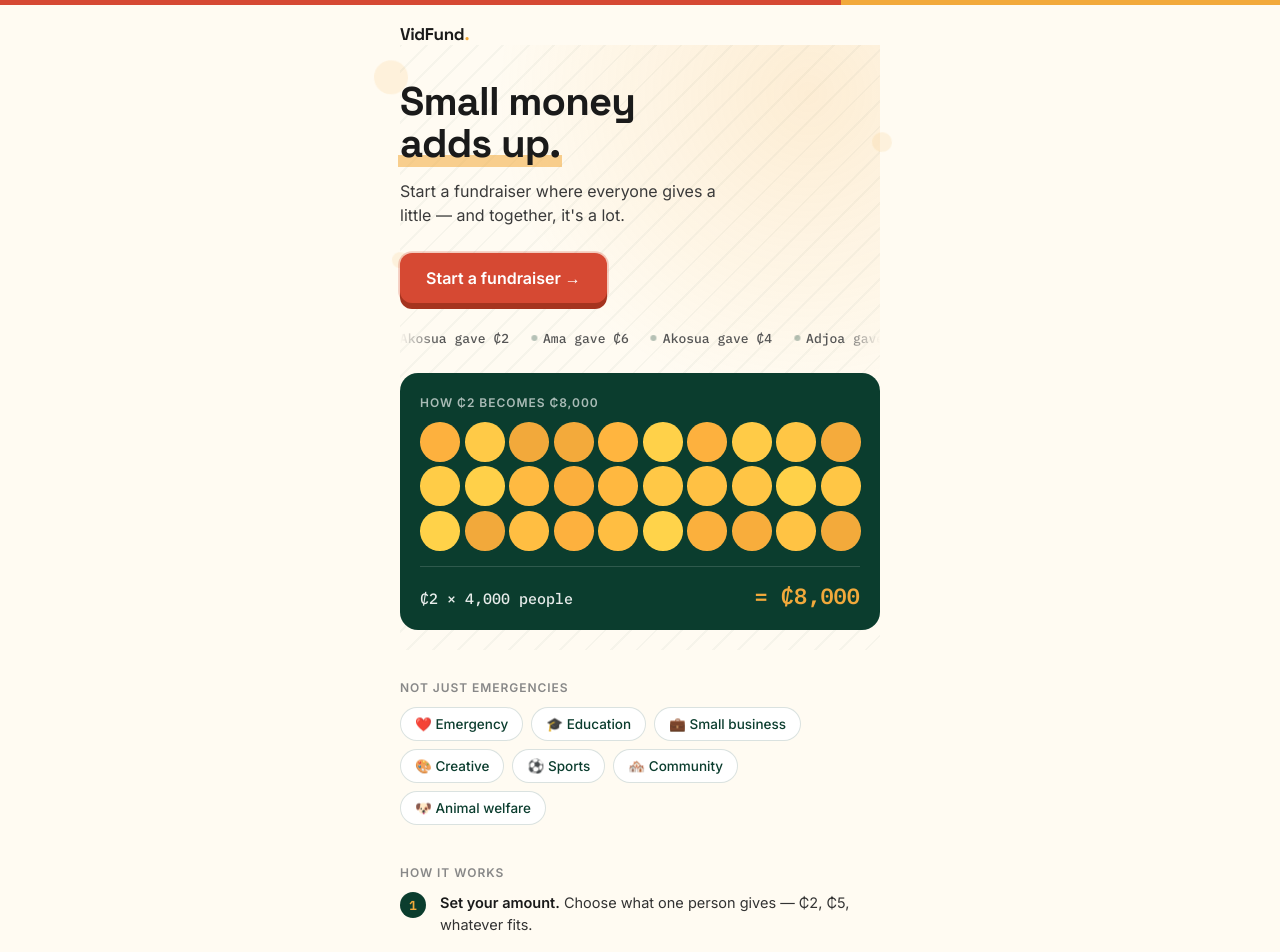
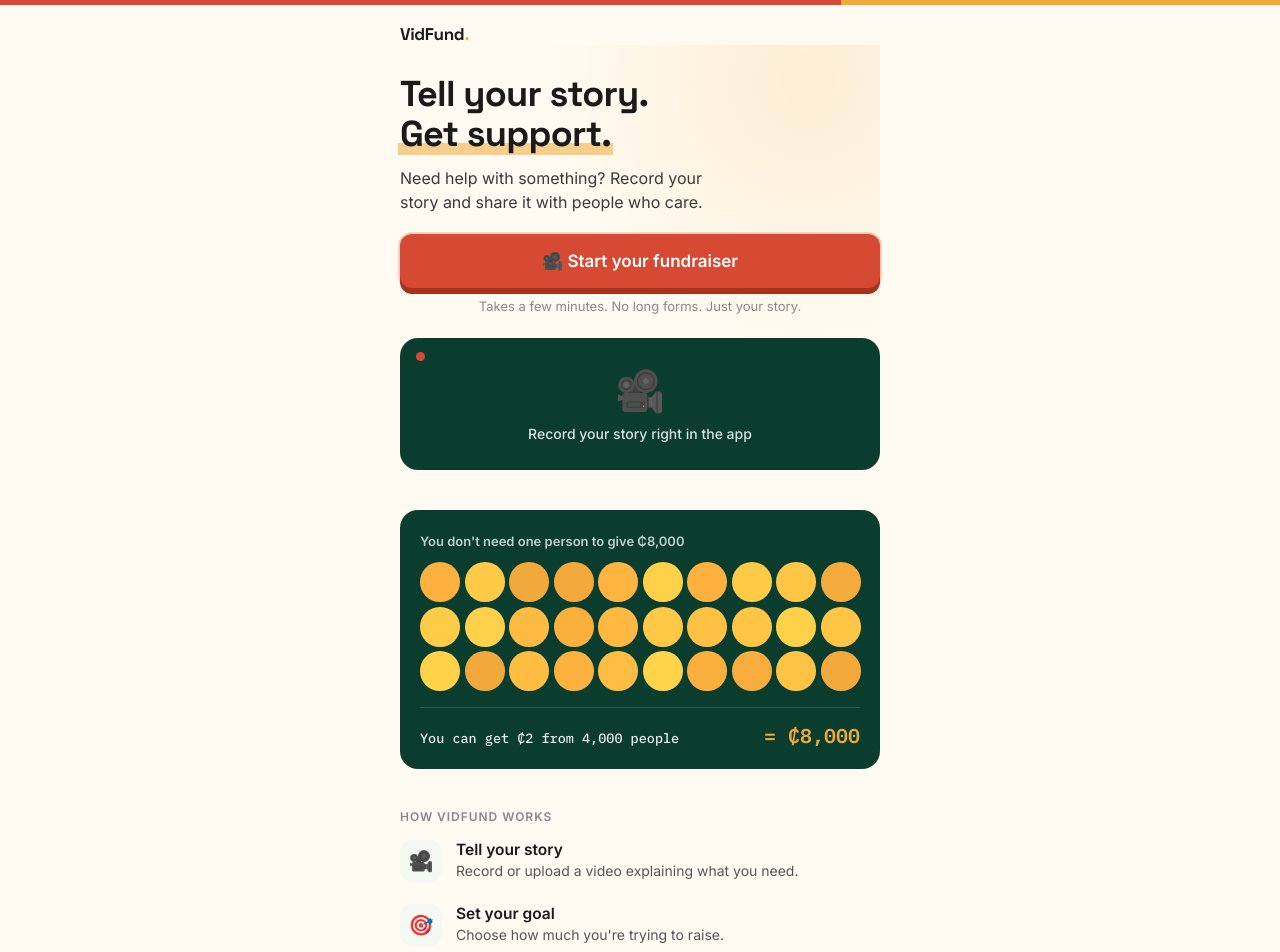
Before and after one commit to yhuuuugr/VidFund, a Next.js app: page / in a window 1280 px wide. Shown: the top 952 px of the page. Built offline with nearby package versions, Linux system fonts and the light colour scheme.

Commit message:
Redesign homepage for the creator, not the donor: 'Tell your story, get support' hero, coin philosophy reframed, categories removed, simple 3-step process

```diff
--- a/app/page.js
+++ b/app/page.js
@@ -3,16 +3,7 @@
 import { useEffect, useRef } from 'react';
 import Link from 'next/link';
 
-const NAMES = ['Ama', 'Kwame', 'Efua', 'Kofi', 'Adjoa', 'Yaw', 'Akosua', 'Kwesi', 'Abena', 'Nana'];
-const AMOUNTS = ['₵2', '₵4', '₵6', '₵2', '₵10'];
-
-const CATEGORIES = [
-  '❤️ Emergency', '🎓 Education', '💼 Small business', '🎨 Creative',
-  '⚽ Sports', '🏘️ Community', '🐶 Animal welfare',
-];
-
 export default function Home() {
-  const tickerRef = useRef(null);
   const totalRef = useRef(null);
   const coinGridRef = useRef(null);
 
@@ -40,20 +31,6 @@ export default function Home() {
       if (progress < 1) requestAnimationFrame(countUp);
     }
     const timer = setTimeout(() => requestAnimationFrame(countUp), 800);
-
-    function randomItem() {
-      const n = NAMES[Math.floor(Math.random() * NAMES.length)];
-      const a = AMOUNTS[Math.floor(Math.random() * AMOUNTS.length)];
-      return `${n} gave ${a}`;
-    }
-    if (tickerRef.current) {
-      const items = Array.from({ length: 10 }, randomItem);
-      const html = [...items, ...items]
-        .map((t) => `<span class="ticker-item"><span class="live-dot"></span>${t}</span>`)
-        .join('');
-      tickerRef.current.innerHTML = html;
-    }
-
     return () => clearTimeout(timer);
   }, []);
 
@@ -64,62 +41,68 @@ export default function Home() {
       <div className="flag-rule" />
 
       <div className="wrap">
-        <div className="float-coin" style={{ width: 34, top: 60, left: -6, animationDelay: '0s' }} />
-        <div className="float-coin" style={{ width: 20, top: 140, right: 8, animationDelay: '1.4s' }} />
-        <div className="float-coin" style={{ width: 16, top: 260, left: 12, animationDelay: '2.8s' }} />
-
         <header className="top">
           <div className="wordmark">VidFund<span className="dot">.</span></div>
         </header>
 
+        {/* Hero: speaks directly to the person who needs help, not a generic donor pitch */}
         <section className="hero">
-          <h1>Small money<br /><span className="accent">adds up.</span></h1>
-          <p className="sub">Start a fundraiser where everyone gives a little — and together, it's a lot.</p>
+          <h1>Tell your story.<br /><span className="accent">Get support.</span></h1>
+          <p className="sub">Need help with something? Record your story and share it with people who care.</p>
+
           <div className="cta-wrap">
-            <Link href="/create" className="cta">Start a fundraiser →</Link>
+            <Link href="/create" className="cta">🎥 Start your fundraiser</Link>
           </div>
+          <p className="reassure">Takes a few minutes. No long forms. Just your story.</p>
 
-          <div className="ticker-wrap">
-            <div className="ticker-track" ref={tickerRef} />
+          {/* Visual cue: this is a video-first platform */}
+          <div className="recordCard">
+            <div className="recordDot" />
+            <div className="recordIcon">🎥</div>
+            <div className="recordCaption">Record your story right in the app</div>
           </div>
+        </section>
 
+        {/* The philosophy: explains WHY small suggested amounts work, to the creator */}
+        <section className="philosophy">
           <div className="tally">
-            <div className="tally-label">How ₵2 becomes ₵8,000</div>
+            <div className="tally-label">You don't need one person to give ₵8,000</div>
             <div className="coin-grid" ref={coinGridRef} />
             <div className="tally-sum">
-              <span>₵2 × 4,000 people</span>
+              <span>You can get ₵2 from 4,000 people</span>
               <span className="total" ref={totalRef}>= ₵0</span>
             </div>
           </div>
         </section>
 
-        <section className="categories">
-          <div className="categories-label">Not just emergencies</div>
-          <div className="chip-row">
-            {CATEGORIES.map((c) => (
-              <div className="chip" key={c}>{c}</div>
-            ))}
-          </div>
-        </section>
-
+        {/* Three steps — the whole process, nothing else */}
         <section className="how">
-          <div className="categories-label">How it works</div>
+          <div className="how-title">How VidFund works</div>
           <div className="how-item">
-            <div className="how-num">1</div>
-            <div className="how-text"><strong>Set your amount.</strong> Choose what one person gives — ₵2, ₵5, whatever fits.</div>
+            <div className="how-emoji">🎥</div>
+            <div>
+              <div className="how-step-title">Tell your story</div>
+              <div className="how-step-text">Record or upload a video explaining what you need.</div>
+            </div>
           </div>
           <div className="how-item">
-            <div className="how-num">2</div>
-            <div className="how-text"><strong>Share the link.</strong> Post it to WhatsApp, TikTok, wherever your people are.</div>
+            <div className="how-emoji">🎯</div>
+            <div>
+              <div className="how-step-title">Set your goal</div>
+              <div className="how-step-text">Choose how much you're trying to raise.</div>
+            </div>
           </div>
           <div className="how-item">
-            <div className="how-num">3</div>
-            <div className="how-text"><strong>Watch it add up.</strong> Every small gift moves you closer to the goal.</div>
+            <div className="how-emoji">🔗</div>
+            <div>
+              <div className="how-step-title">Get your link</div>
+              <div className="how-step-text">Share it on WhatsApp, TikTok, Instagram, anywhere.</div>
+            </div>
           </div>
         </section>
 
         <footer>
-          <Link href="/create" className="foot-cta">Start a fundraiser</Link>
+          <Link href="/create" className="foot-cta">Start your fundraiser</Link>
           <div className="tag">VidFund — built for Ghana</div>
         </footer>
       </div>
@@ -147,50 +130,74 @@ const styles = `
   }
   @keyframes shimmer { 0%, 100% { background-position: 0% 0; } 50% { background-position: 8% 0; } }
   .wrap { max-width: 480px; margin: 0 auto; padding: 0 20px; position: relative; font-family: 'Inter', sans-serif; color: var(--ink); }
-  .float-coin { position: absolute; border-radius: 50%; background: var(--gold); opacity: 0.12; animation: float 7s ease-in-out infinite; pointer-events: none; aspect-ratio: 1; }
-  @keyframes float { 0%, 100% { transform: translateY(0) rotate(0deg); } 50% { transform: translateY(-14px) rotate(8deg); } }
   header.top { display: flex; align-items: center; justify-content: space-between; padding: 18px 0 0; opacity: 0; animation: fadeUp 0.5s ease-out 0.05s forwards; }
   .wordmark { font-family: 'Space Grotesk', sans-serif; font-weight: 700; font-size: 17px; letter-spacing: -0.02em; }
   .wordmark .dot { color: var(--gold); }
-  .hero { padding: 36px 0 20px; background: radial-gradient(circle at 85% 8%, rgba(242,169,59,0.16), transparent 45%), repeating-linear-gradient(135deg, rgba(11,61,46,0.035) 0px, rgba(11,61,46,0.035) 2px, transparent 2px, transparent 18px); position: relative; }
   @keyframes fadeUp { from { opacity: 0; transform: translateY(14px); } to { opacity: 1; transform: translateY(0); } }
-  h1 { font-family: 'Space Grotesk', sans-serif; font-size: 40px; line-height: 1.05; font-weight: 700; letter-spacing: -0.02em; margin: 0 0 14px; opacity: 0; animation: fadeUp 0.6s ease-out 0.15s forwards; }
+
+  .hero { padding: 30px 0 10px; background: radial-gradient(circle at 85% 8%, rgba(242,169,59,0.16), transparent 45%); }
+  h1 { font-family: 'Space Grotesk', sans-serif; font-size: 36px; line-height: 1.1; font-weight: 700; letter-spacing: -0.02em; margin: 0 0 12px; opacity: 0; animation: fadeUp 0.6s ease-out 0.15s forwards; }
   h1 .accent { position: relative; white-space: nowrap; }
   h1 .accent::after { content: ''; position: absolute; left: -2px; right: -2px; bottom: 2px; height: 12px; background: var(--gold); z-index: -1; opacity: 0; transform: scaleX(0); transform-origin: left; animation: swipe 0.5s ease-out 0.7s forwards; }
   @keyframes swipe { to { opacity: 0.55; transform: scaleX(1); } }
-  .sub { font-size: 16px; line-height: 1.5; color: #3a3a3a; max-width: 320px; margin: 0 0 26px; opacity: 0; animation: fadeUp 0.6s ease-out 0.28s forwards; }
+  .sub { font-size: 16px; line-height: 1.5; color: #3a3a3a; max-width: 320px; margin: 0 0 20px; opacity: 0; animation: fadeUp 0.6s ease-out 0.28s forwards; }
+
   .cta-wrap { opacity: 0; animation: fadeUp 0.6s ease-out 0.4s forwards; }
-  .cta { display: inline-block; background: var(--terracotta); color: #fff; font-family: 'Inter', sans-serif; font-weight: 600; font-size: 16px; padding: 15px 26px; border-radius: 12px; text-decoration: none; box-shadow: 0 6px 0 #a5341f; transition: transform 0.08s, box-shadow 0.08s; animation: pulse 2.4s ease-in-out 1.2s infinite; }
+  .cta {
+    display: block; text-align: center; width: 100%; box-sizing: border-box;
+    background: var(--terracotta); color: #fff; font-family: 'Inter', sans-serif;
+    font-weight: 700; font-size: 17px; padding: 17px 20px; border-radius: 12px;
+    text-decoration: none; box-shadow: 0 6px 0 #a5341f;
+    transition: transform 0.08s, box-shadow 0.08s;
+    animation: pulse 2.4s ease-in-out 1.2s infinite;
+  }
   .cta:active { transform: translateY(4px); box-shadow: 0 2px 0 #a5341f; }
   @keyframes pulse { 0%, 100% { box-shadow: 0 6px 0 #a5341f, 0 0 0 0 rgba(214,73,51,0.35); } 50% { box-shadow: 0 6px 0 #a5341f, 0 0 0 8px rgba(214,73,51,0); } }
-  .ticker-wrap { margin-top: 22px; overflow: hidden; white-space: nowrap; mask-image: linear-gradient(90deg, transparent, #000 8%, #000 92%, transparent); -webkit-mask-image: linear-gradient(90deg, transparent, #000 8%, #000 92%, transparent); opacity: 0; animation: fadeUp 0.6s ease-out 0.55s forwards; }
-  .ticker-track { display: inline-flex; gap: 22px; animation: scroll-left 18s linear infinite; }
-  .ticker-item { font-size: 13px; color: #555; font-family: 'IBM Plex Mono', monospace; display: inline-flex; align-items: center; gap: 6px; }
-  .ticker-item .live-dot { width: 6px; height: 6px; border-radius: 50%; background: var(--green); display: inline-block; animation: blink 1.6s ease-in-out infinite; }
-  @keyframes blink { 0%, 100% { opacity: 1; } 50% { opacity: 0.3; } }
-  @keyframes scroll-left { from { transform: translateX(0); } to { transform: translateX(-50%); } }
-  .tally { margin-top: 26px; background: var(--green); border-radius: 18px; padding: 22px 20px 20px; color: #fff; position: relative; overflow: hidden; opacity: 0; animation: fadeUp 0.6s ease-out 0.7s forwards; }
-  .tally-label { font-size: 12px; text-transform: uppercase; letter-spacing: 0.08em; color: rgba(255,255,255,0.65); margin-bottom: 12px; font-weight: 600; }
+
+  .reassure { font-size: 13px; color: #888; text-align: center; margin: 10px 0 24px; opacity: 0; animation: fadeUp 0.6s ease-out 0.5s forwards; }
+
+  .recordCard {
+    position: relative;
+    background: var(--green);
+    border-radius: 18px;
+    padding: 28px 20px;
+    text-align: center;
+    color: #fff;
+    opacity: 0;
+    animation: fadeUp 0.6s ease-out 0.62s forwards;
+    margin-bottom: 30px;
+  }
+  .recordDot {
+    position: absolute; top: 14px; left: 16px;
+    width: 9px; height: 9px; border-radius: 50%; background: var(--terracotta);
+    animation: blink 1.4s ease-in-out infinite;
+  }
+  @keyframes blink { 0%, 100% { opacity: 1; } 50% { opacity: 0.25; } }
+  .recordIcon { font-size: 40px; margin-bottom: 10px; }
+  .recordCaption { font-size: 14px; color: rgba(255,255,255,0.85); font-weight: 500; }
+
+  .philosophy { padding-bottom: 10px; }
+  .tally { background: var(--green); border-radius: 18px; padding: 22px 20px 20px; color: #fff; position: relative; overflow: hidden; }
+  .tally-label { font-size: 13px; color: rgba(255,255,255,0.75); margin-bottom: 12px; font-weight: 600; line-height: 1.4; }
   .coin-grid { display: grid; grid-template-columns: repeat(10, 1fr); gap: 5px; margin-bottom: 16px; }
   .coin { aspect-ratio: 1; border-radius: 50%; background: var(--gold); opacity: 0; transform: scale(0.3); animation: pop 0.35s ease-out forwards, glint 3s ease-in-out infinite; }
   @keyframes pop { to { opacity: 1; transform: scale(1); } }
   @keyframes glint { 0%, 100% { filter: brightness(1); } 50% { filter: brightness(1.25); } }
-  .tally-sum { font-family: 'IBM Plex Mono', monospace; font-size: 15px; color: rgba(255,255,255,0.9); border-top: 1px solid rgba(255,255,255,0.15); padding-top: 14px; display: flex; justify-content: space-between; align-items: baseline; }
-  .tally-sum .total { font-size: 22px; font-weight: 600; color: var(--gold); font-variant-numeric: tabular-nums; }
-  .categories { padding: 30px 0 10px; }
-  .categories-label { font-size: 12px; text-transform: uppercase; letter-spacing: 0.08em; color: #888; font-weight: 600; margin-bottom: 12px; }
-  .chip-row { display: flex; flex-wrap: wrap; gap: 8px; }
-  .chip { background: #fff; border: 1.5px solid rgba(11,61,46,0.15); border-radius: 999px; padding: 8px 14px; font-size: 13.5px; font-weight: 500; color: var(--green); white-space: nowrap; transition: transform 0.15s, background 0.15s; }
-  .chip:active { transform: scale(0.94); background: #f4f9f4; }
+  .tally-sum { font-family: 'IBM Plex Mono', monospace; font-size: 13.5px; color: rgba(255,255,255,0.9); border-top: 1px solid rgba(255,255,255,0.15); padding-top: 14px; display: flex; justify-content: space-between; align-items: baseline; gap: 8px; }
+  .tally-sum .total { font-size: 20px; font-weight: 600; color: var(--gold); font-variant-numeric: tabular-nums; white-space: nowrap; }
+
   .how { padding: 30px 0 10px; }
-  .how-item { display: flex; gap: 14px; margin-bottom: 20px; opacity: 0; animation: fadeUp 0.5s ease-out forwards; }
-  .how-item:nth-child(2) { animation-delay: 0.05s; }
-  .how-item:nth-child(3) { animation-delay: 0.1s; }
-  .how-num { font-family: 'IBM Plex Mono', monospace; font-weight: 600; font-size: 13px; color: var(--gold); background: var(--green); width: 26px; height: 26px; border-radius: 50%; display: flex; align-items: center; justify-content: center; flex-shrink: 0; }
-  .how-text { font-size: 14.5px; line-height: 1.5; color: #333; }
-  .how-text strong { color: var(--ink); }
-  footer { padding: 30px 0 40px; text-align: center; }
-  footer .foot-cta { display: block; width: 100%; background: var(--green); color: #fff; font-weight: 600; font-size: 16px; padding: 16px; border-radius: 12px; text-decoration: none; margin-bottom: 14px; transition: transform 0.1s; box-sizing: border-box; }
+  .how-title { font-size: 12px; text-transform: uppercase; letter-spacing: 0.08em; color: #888; font-weight: 700; margin-bottom: 16px; }
+  .how-item { display: flex; gap: 14px; align-items: flex-start; margin-bottom: 22px; }
+  .how-emoji {
+    width: 42px; height: 42px; border-radius: 12px; background: #f4f9f4;
+    display: flex; align-items: center; justify-content: center; font-size: 20px; flex-shrink: 0;
+  }
+  .how-step-title { font-size: 15.5px; font-weight: 700; color: var(--ink); margin-bottom: 2px; }
+  .how-step-text { font-size: 14px; color: #555; line-height: 1.45; }
+
+  footer { padding: 20px 0 40px; text-align: center; }
+  footer .foot-cta { display: block; width: 100%; box-sizing: border-box; background: var(--green); color: #fff; font-weight: 700; font-size: 16px; padding: 16px; border-radius: 12px; text-decoration: none; margin-bottom: 14px; transition: transform 0.1s; }
   footer .foot-cta:active { transform: scale(0.98); }
   footer .tag { font-size: 12px; color: #999; }
 `;
```
